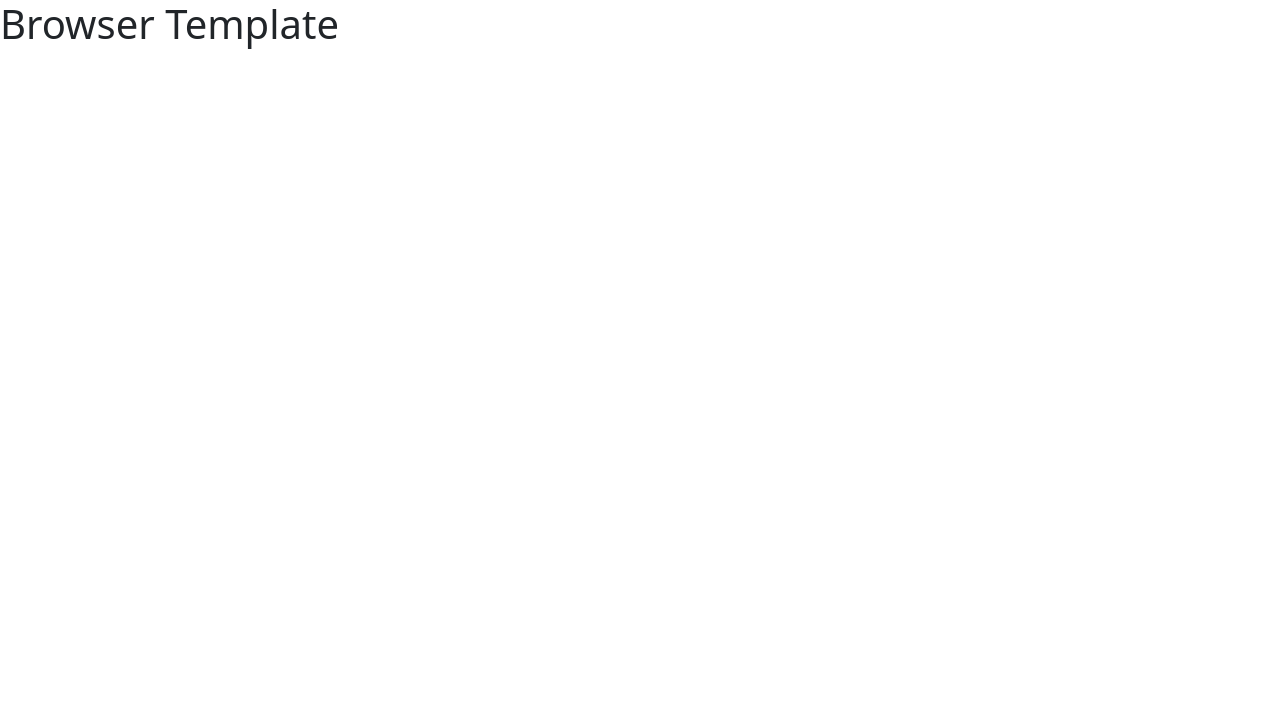
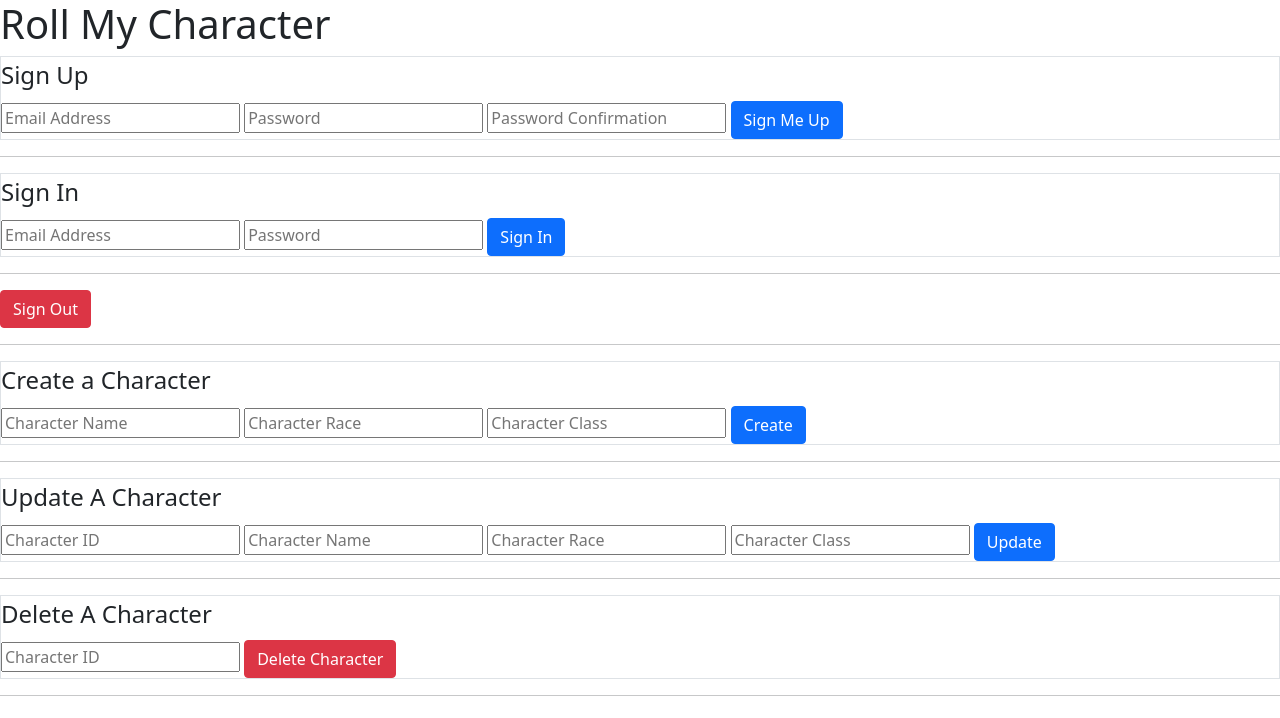
Before and after one commit to TheLenaburger/roll-my-character, a website built with webpack: page index.html in a window 1280 px wide. Built offline with nearby package versions, Linux system fonts and the light colour scheme.

Commit message:
Add basic forms to index.html for user data entry

```diff
--- a/index.html
+++ b/index.html
@@ -11,7 +11,71 @@
       <script src="public/vendor.js" type="text/javascript" charset="utf-8" defer></script>
       <script src="public/application.js" type="text/javascript" charset="utf-8" defer></script>
     </head>
+
     <body>
-      <h1>Browser Template</h1>
+      <h1>Roll My Character</h1>
+      <section id="before-sign-in">
+        <form id="sign-up" class="border">
+          <fieldset>
+            <legend>Sign Up</legend>
+            <input type="email" name="credentials[email]" placeholder="Email Address" required>
+            <input type="password" name="credentials[password]" placeholder="Password" required>
+            <input type="password" name="credentials[password_confirmation" placeholder="Password Confirmation" required>
+            <button class="btn btn-primary">Sign Me Up</button>
+          </fieldset>
+        </form>
+        <hr>
+
+        <form id="sign-in" class="border">
+          <fieldset>
+            <legend>Sign In</legend>
+            <input type="email" name="credentials[email]" placeholder="Email Address" required>
+            <input type="password" name="credentials[password]" placeholder="Password" required>
+            <button class="btn btn-primary">Sign In</button>
+          </fieldset>
+        </form>
+      </section>
+      <hr>
+
+      <section id="after-sign-in">
+        <button class="btn btn-danger">Sign Out</button>
+        <hr>
+
+        <form id="character-creation" class="border">
+          <fieldset>
+            <legend>Create a Character</legend>
+            <input type="text" name="character[name]" placeholder="Character Name" required>
+            <input type="text" name="character[race]" placeholder="Character Race" required>
+            <input type="text" name="character[class]" placeholder="Character Class" required>
+            <button class="btn btn-primary">Create</button>
+          </fieldset>
+        </form>
+        <hr>
+
+        <form id="character-update" class="border">
+          <fieldset>
+            <legend>Update A Character</legend>
+            <input type="text" name="character[_id]" placeholder="Character ID" required>
+            <input type="text" name="character[name]" placeholder="Character Name" required>
+            <input type="text" name="character[race]" placeholder="Character Race" required>
+            <input type="text" name="character[class]" placeholder="Character Class" required>
+            <button class="btn btn-primary">Update</button>
+          </fieldset>
+        </form>
+        <hr>
+
+        <form id="character-delete" class="border">
+          <fieldset>
+            <legend>Delete A Character</legend>
+            <input type="text" name="character[_id]" placeholder="Character ID" required>
+            <button class="btn btn-danger">Delete Character</button>
+          </fieldset>
+        </form>
+      </section>
+      <hr>
+
+      <section id="user-feedback">
+
+      </section>
     </body>
 </html>
```
